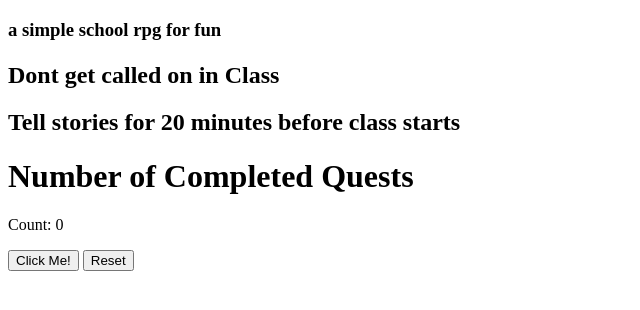
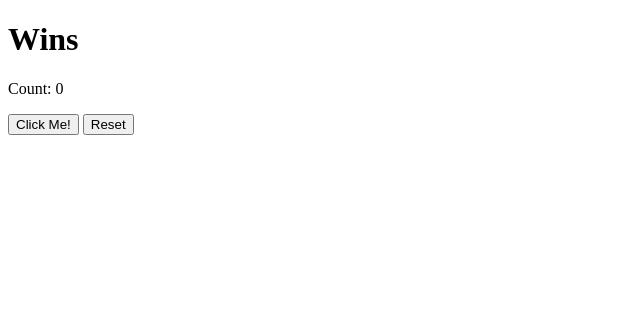
Before and after one commit to 3-Balls/gagaballwincount, a plain HTML site: page index.html in a window 1280 px wide. Shown: the whole page, without its empty margins (0-640 px from the left). Drawn offline with Linux system fonts and the light colour scheme.

Commit message:
Update index.html

```diff
--- a/index.html
+++ b/index.html
@@ -2,14 +2,13 @@
 <html lang="en">
 <head>
   <meta charset="UTF-8">
-  <title>scf rpg</title>
-  <h3> a simple school rpg for fun </h3>
+  <title>Gagaball Ranked</title>
+  <link rel="stylesheet" href="style.css">
+</head>
   <h1> </h1>
-  <h2> Dont get called on in Class</h2>
-  <h2> Tell stories for 20 minutes before class starts</h2>
 </head>
 <body>
-  <h1>Number of Completed Quests</h1>
+  <h1>Wins</h1>
   <p>Count: <span id="counter">0</span></p>
   <button onclick="incrementCounter()">Click Me!</button>
   <button onclick="resetCounter()">Reset</button>
```
